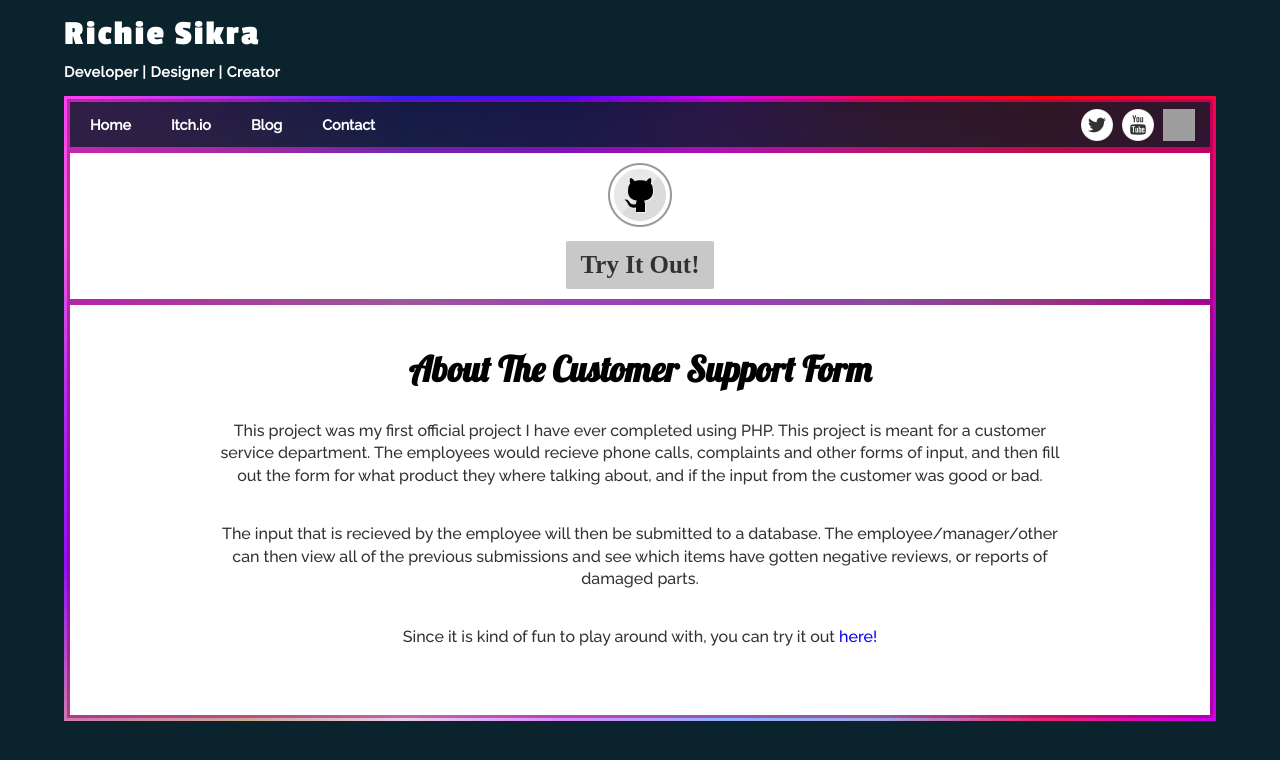
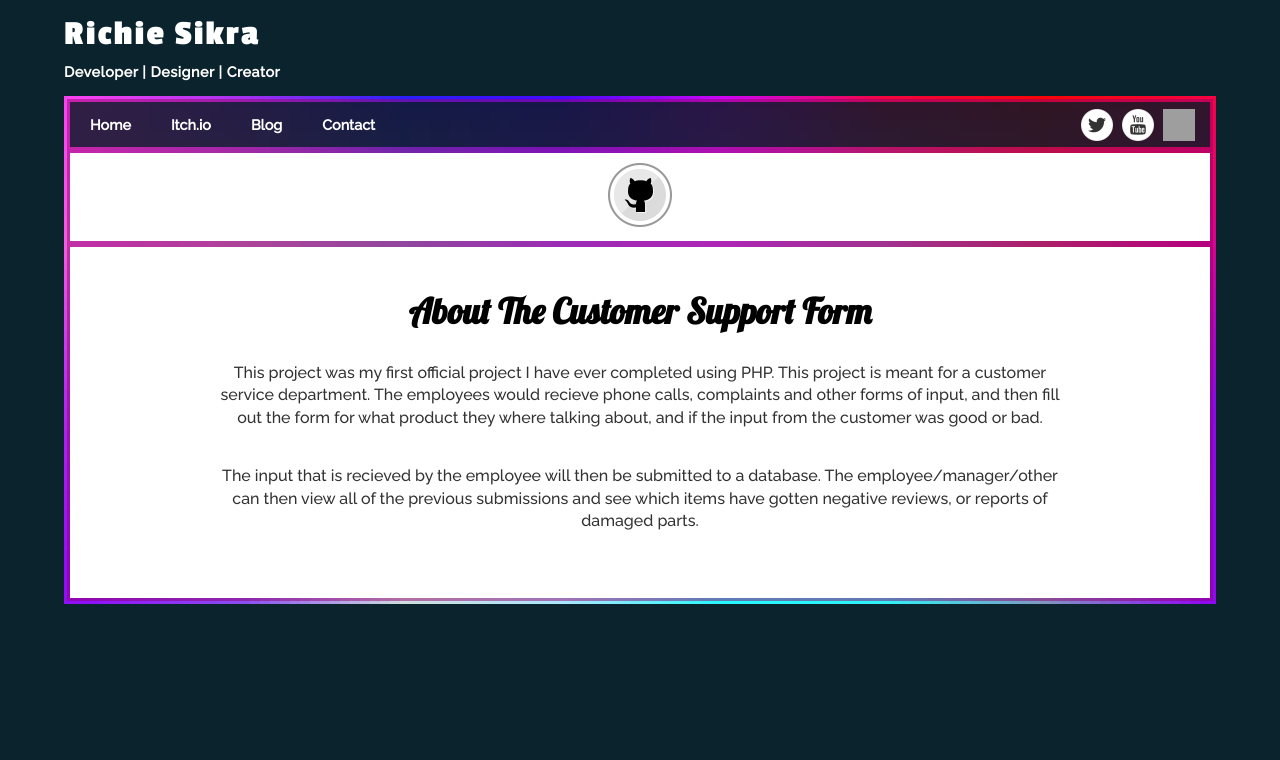
Before and after one commit to nanu2000/My-Personal-Website, a PHP site: page /ProjectPages/CustomerSubmitFormPage.php in a window 1280 px wide. Shown: the top 760 px of the page. Run offline with PHP 8.4, Linux system fonts and the light colour scheme; grey boxes are pictures that could not be loaded.

Commit message:
Updated CustomerSubmitFormPage text and fixed flexPortfolio stardive link

```diff
--- a/FlexPortfolio.php
+++ b/FlexPortfolio.php
@@ -80,7 +80,7 @@ function echoPortfolio()
     createFlexItem
     (
         "Images/StarDiveWebBanner.png", "Link to StarDive game page",
-        "/ProjectPages/StardivePage.php",
+        "ProjectPages/StarDivePage.php",
         "rgb(50,20,100)",
         "Stardive is my favorite out of all the games I have made..<br>So far.",
         "flexItemNormal",
--- a/ProjectPages/CustomerSubmitFormPage.php
+++ b/ProjectPages/CustomerSubmitFormPage.php
@@ -17,11 +17,6 @@ contentContainer
         <img width="64px" alt="Android app store" src = "GamePageImages/GithubImage.png"/>
     </a>
 </div>
-<div class="AppStoreImages">
-    <a href="http://devrichie.com/SubmissionProject/front.php">
-        <div class = "AppItemText">Try It Out!</div>
-    </a>
-</div>
 ');
 
 
@@ -38,10 +33,6 @@ complaints and other forms of input, and then fill out the form for what product
 The input that is recieved by the employee will then be submitted to a database. The employee/manager/other can then view all of the previous submissions and see which items have gotten negative reviews, or
 reports of damaged parts.
 </p>
-<p>
-Since it is kind of fun to play around with, you can try it out <a href="http://devrichie.com/SubmissionProject/front.php">here!</a>
-</p>
-
 </div>
 ');
 
```
